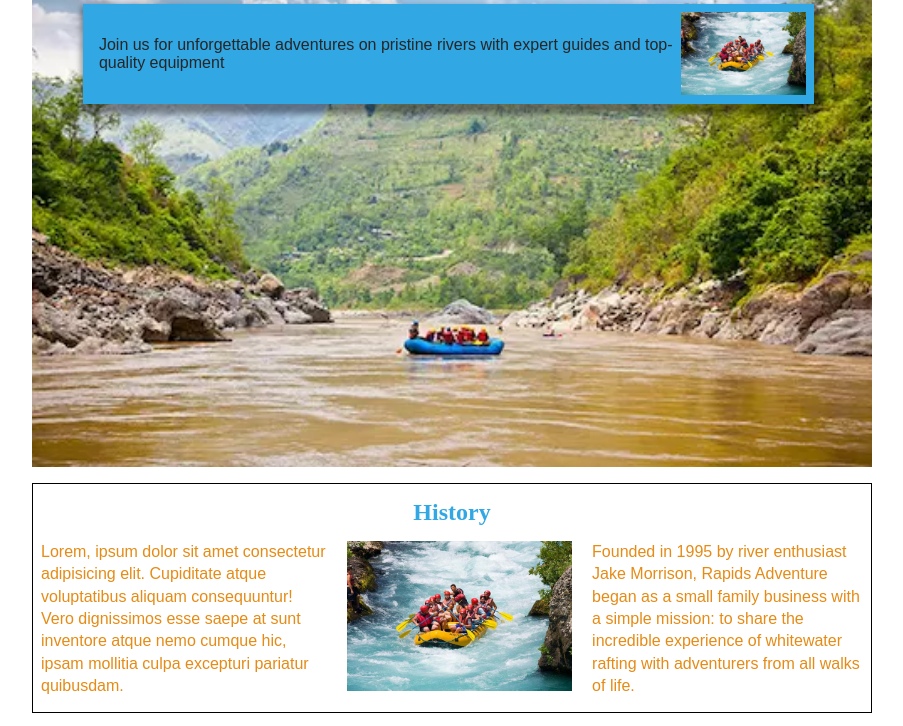
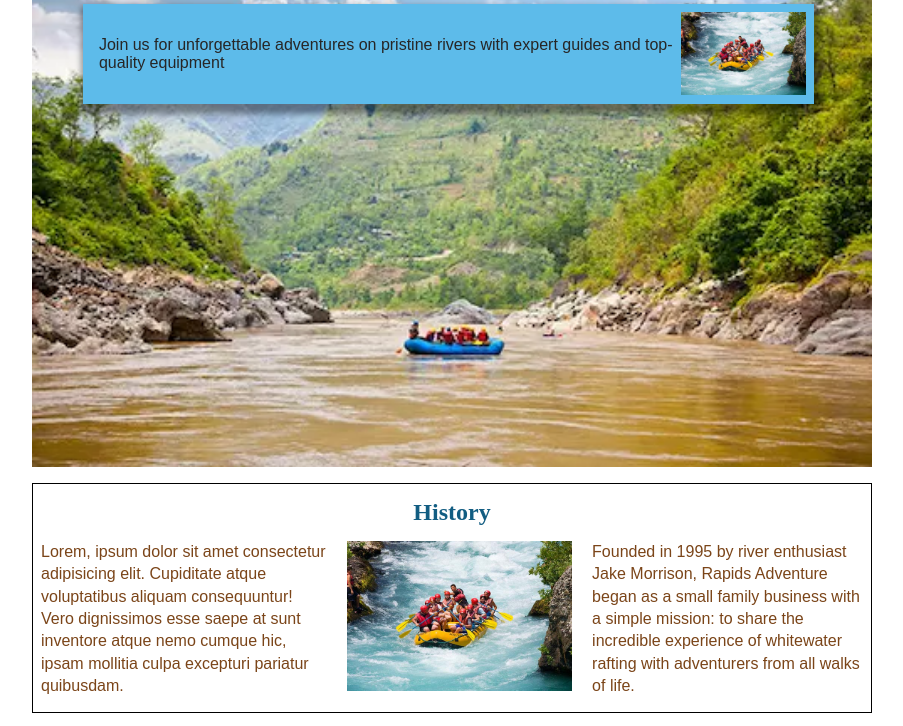
Before and after one commit to MichaelJHTaggart/wdd130, a plain HTML site: page wwr/about.html in a window 1280 px wide. Shown: the part 260-986 px from the top of the page, without its empty margins (188-1091 px from the left). Drawn offline with Linux system fonts and the light colour scheme.

Commit message:
bug(rafting update): accessibility updates

```diff
--- a/wwr/styles/rafting.css
+++ b/wwr/styles/rafting.css
@@ -1,8 +1,9 @@
 :root {
-  --primary-color: #31A7E4;
+  --primary-color: #5DBBEA;
   --secondary-color: #042664;
-  --accent1-color: #e58b16;
-  --accent2-color: #31a7e4;
+  --accent1-color: #7B4519;
+  --accent2-color: #5DBBEA;
+  --accent3-color: #125D82;
   --heading-font: "Times New Roman", "Georgia", serif;
   --body-font: Arial, Helvetica, sans-serif;
 }
@@ -34,9 +35,9 @@ header, main, footer {
   margin-bottom: 16px;
 }
 
-h1, h2 {
+h2 {
   font-family: var(--heading-font);
-  color: var(--primary-color);
+  color: var(--accent3-color);
 }
 
 header > nav {
@@ -118,6 +119,7 @@ h1 {
   opacity: 0.7;
   background-color: var(--accent1-color);
   color: #fff;
+  font-family: var(--heading-font);
 }
 
 .hero article img {
```
